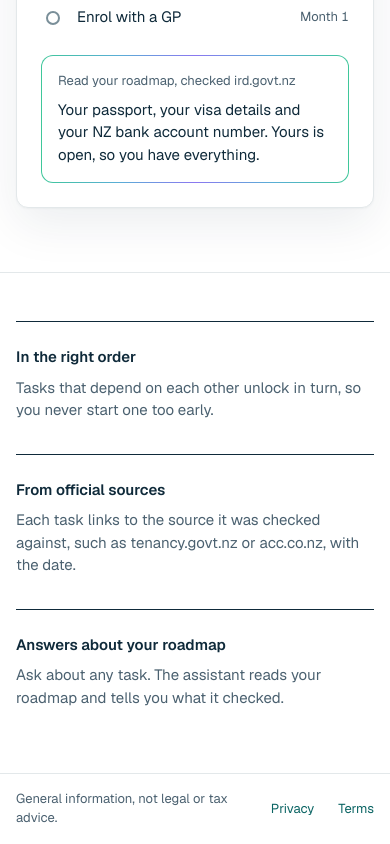
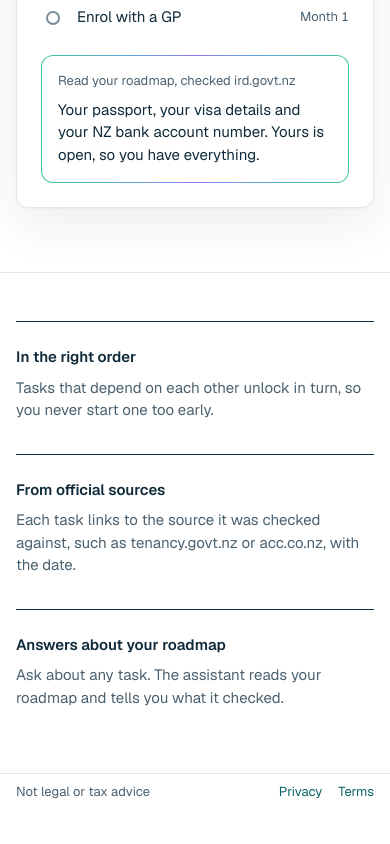
Before and after one commit to LordMaduz/landednz, a Next.js app in the folder apps/web/: page / in a window 390 px wide. Shown: the part 689-1533 px from the top of the page. After the commit the page ends 1499 px from the top, so only its background shows below. Built offline with nearby package versions, Linux system fonts and the light colour scheme; no server answers.

Commit message:
fix(web): one-row phone footer on public pages too

```diff
--- a/apps/web/src/components/chrome/public-footer.tsx
+++ b/apps/web/src/components/chrome/public-footer.tsx
@@ -1,23 +1,16 @@
-// With `app` (signed-in pages) the phone footer is one 36 px line that clears the 56 px tab bar
+// On phones the footer is one 36 px line; with `app` (signed-in pages) it also clears the 56 px tab bar
 export function PublicFooter({ app }: { app?: boolean }) {
-  const phone = app ? "max-narrow:mb-14 max-narrow:min-h-9 max-narrow:py-0" : ""
   return (
     <footer className="border-t border-hairline">
-      <div className={`container-page ${app ? "container-app" : ""} flex min-h-16 flex-wrap max-narrow:flex-nowrap items-center justify-between gap-x-6 gap-y-2 py-4 ${phone}`}>
+      <div className={`container-page ${app ? "container-app max-narrow:mb-14" : ""} flex min-h-16 flex-wrap max-narrow:flex-nowrap items-center justify-between gap-x-6 gap-y-2 py-4 max-narrow:min-h-9 max-narrow:py-0`}>
         <span className="text-small text-muted">
-          {app ? (
-            <>
-              <span className="max-narrow:hidden">General information, not legal or tax advice.</span>
-              <span className="hidden max-narrow:inline">Not legal or tax advice</span>
-            </>
-          ) : (
-            "General information, not legal or tax advice."
-          )}
+          <span className="max-narrow:hidden">General information, not legal or tax advice.</span>
+          <span className="hidden max-narrow:inline">Not legal or tax advice</span>
         </span>
         {/* 44 px link targets; -my-2 keeps the footer at the board's height */}
-        <nav aria-label="Legal" className={`-my-2 flex gap-6 text-small ${app ? "max-narrow:my-0 max-narrow:gap-4" : ""}`}>
-          <a href="/privacy" className={`inline-flex min-h-11 items-center ${app ? "max-narrow:min-h-9" : ""}`}>Privacy</a>
-          <a href="/terms" className={`inline-flex min-h-11 items-center ${app ? "max-narrow:min-h-9" : ""}`}>Terms</a>
+        <nav aria-label="Legal" className="-my-2 flex gap-6 text-small max-narrow:my-0 max-narrow:gap-4">
+          <a href="/privacy" className="inline-flex min-h-11 items-center max-narrow:min-h-9">Privacy</a>
+          <a href="/terms" className="inline-flex min-h-11 items-center max-narrow:min-h-9">Terms</a>
         </nav>
       </div>
     </footer>
```
